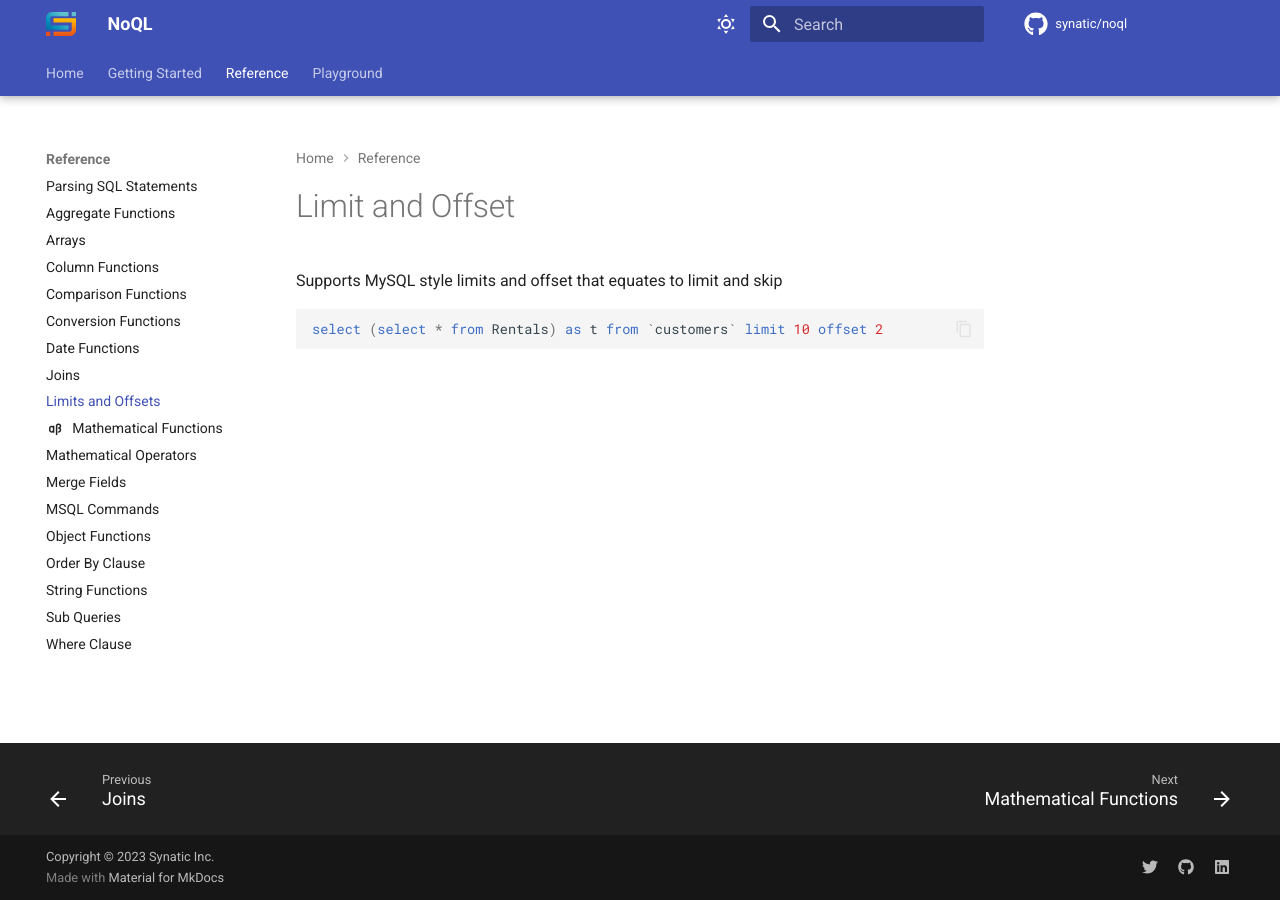
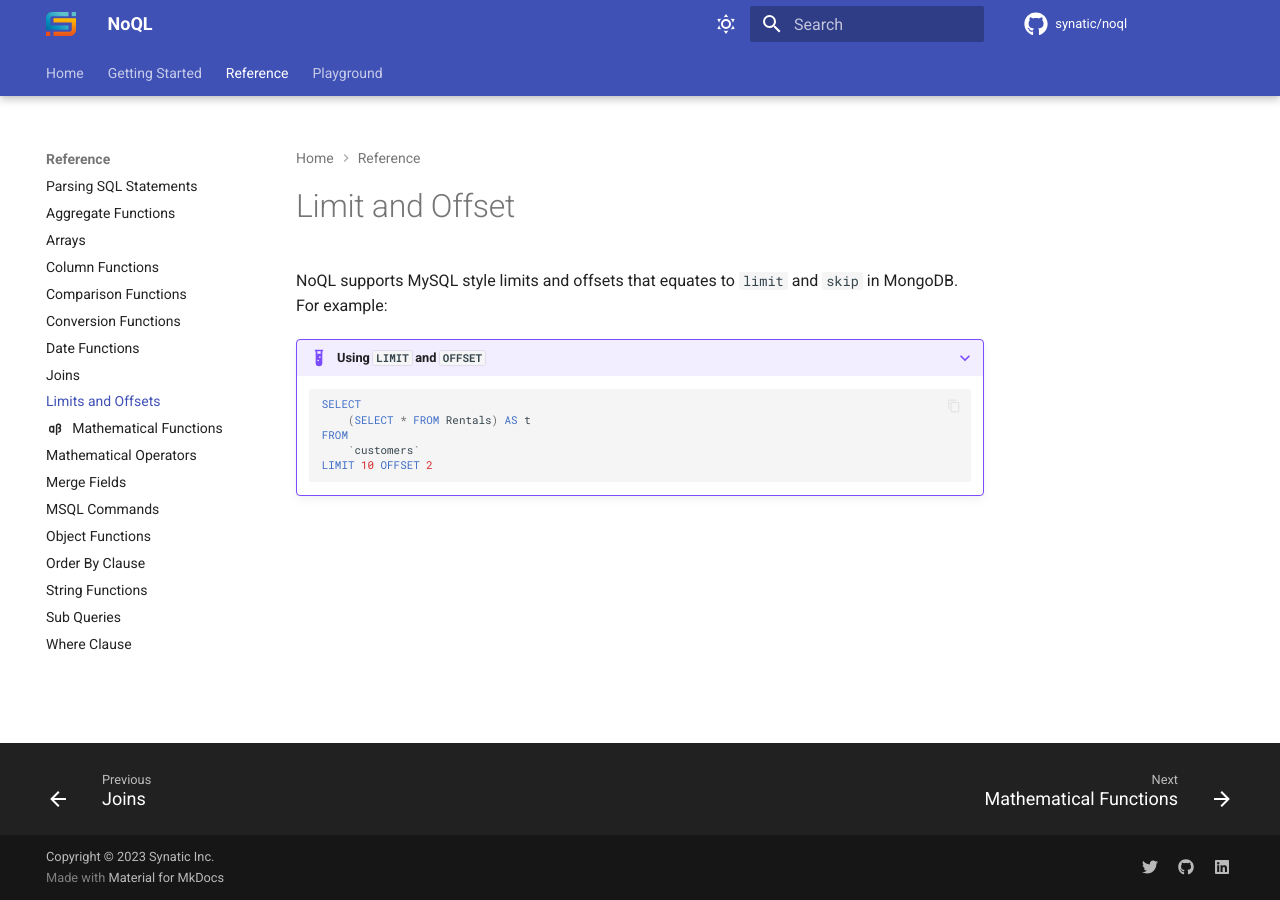
Before and after one commit to synatic/noql, an MkDocs documentation site: the page built from docs/docs/reference/limits-and-offsets.md, in a window 1280 px wide. Built offline with MkDocs 1.6.1 and Material for MkDocs 9.7.7, drawn with Linux system fonts in a browser that asks for light colours; a script that is not in the unit is left out; comment, search, counter and statistics services are not loaded.

Commit message:
format limits

````diff
--- a/docs/docs/reference/limits-and-offsets.md
+++ b/docs/docs/reference/limits-and-offsets.md
@@ -1,7 +1,13 @@
 # Limit and Offset
 
-Supports MySQL style limits and offset that equates to limit and skip
+NoQL supports MySQL style limits and offsets that equates to `limit` and `skip` in MongoDB. For example:
 
-```sql
-select (select * from Rentals) as t from `customers` limit 10 offset 2
-```
+???+ example "Using `LIMIT` and `OFFSET`"
+
+    ```sql
+    SELECT
+        (SELECT * FROM Rentals) AS t
+    FROM
+        `customers`
+    LIMIT 10 OFFSET 2
+    ```
````
